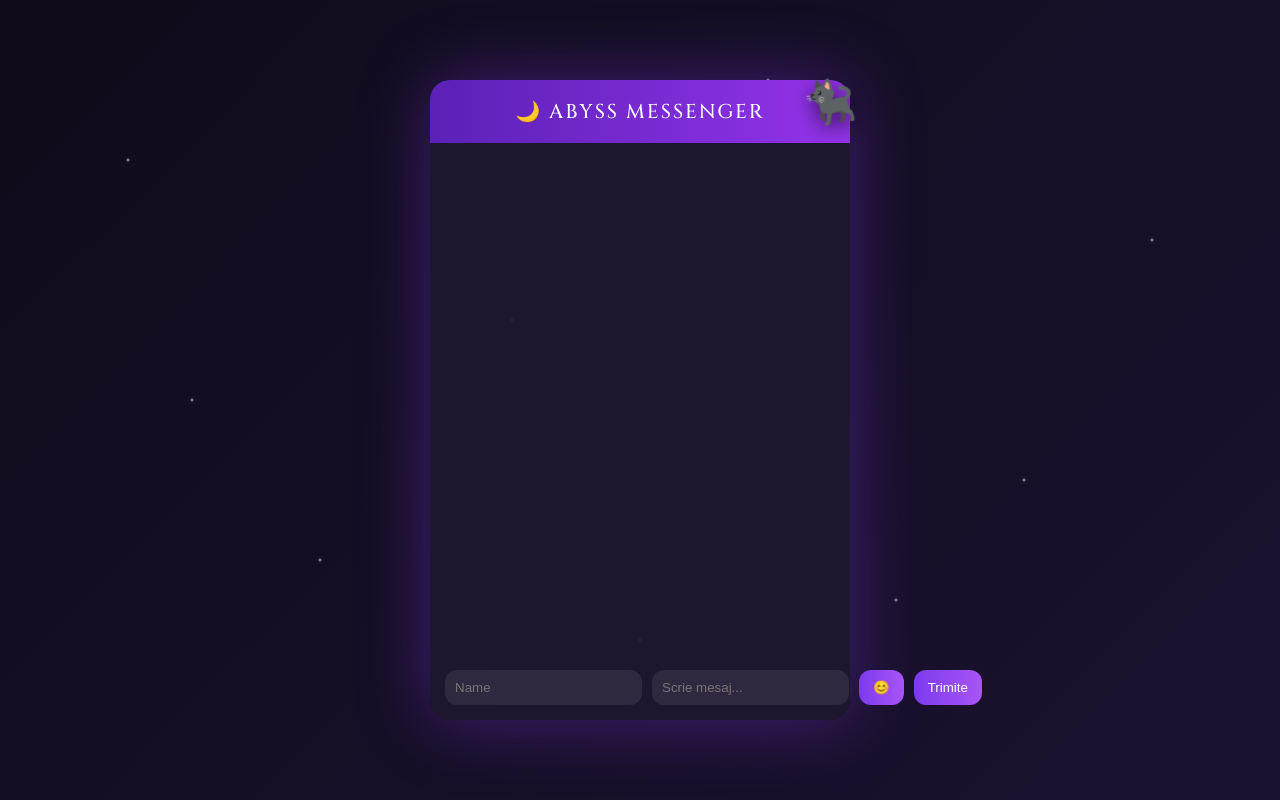
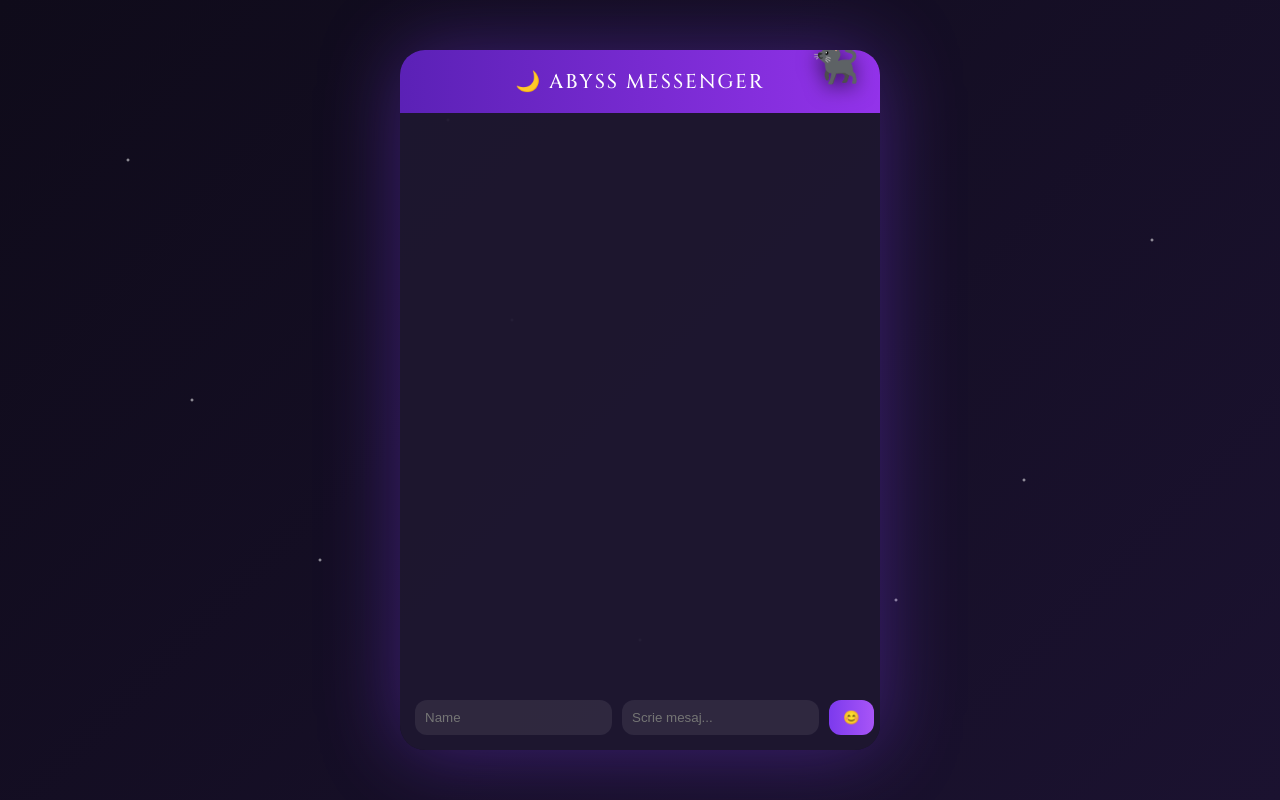
Before and after one commit to madalinastanciu123-ux/abyss-messenger, a website: page index.html in a window 1280 px wide. Drawn offline with nearby package versions, Linux system fonts and the light colour scheme; no server answers.

Commit message:
Update index.html

```diff
--- a/index.html
+++ b/index.html
@@ -2,26 +2,27 @@
 <html>
 <head>
 <meta charset="UTF-8">
-<title>🌙 Abyss Messenger</title>
+<title>🖤 Abyss Messenger</title>
 <link rel="icon" type="image/png" href="favicon.png">
+
 <link href="https://fonts.googleapis.com/css2?family=Cinzel:wght@500&family=Poppins:wght@300;400;500&display=swap" rel="stylesheet">
 
 <style>
-body {
-    margin: 0;
-    height: 100vh;
-    display: flex;
-    justify-content: center;
-    align-items: center;
-    background: linear-gradient(135deg,#0f0b1a,#1b1230);
-    font-family: 'Poppins', sans-serif;
+body{
+    margin:0;
+    min-height:100vh;
+    display:flex;
+    justify-content:center;
+    align-items:center;
+    background:linear-gradient(135deg,#0f0b1a,#1b1230);
+    font-family:'Poppins',sans-serif;
 }
 
 /* ⭐ STARS */
-body::before {
-    content: "";
-    position: fixed;
-    inset: 0;
+body::before{
+    content:"";
+    position:fixed;
+    inset:0;
     background-image:
         radial-gradient(2px 2px at 10% 20%, white, transparent),
         radial-gradient(2px 2px at 25% 70%, white, transparent),
@@ -33,132 +34,132 @@ body::before {
         radial-gradient(2px 2px at 15% 50%, white, transparent),
         radial-gradient(2px 2px at 70% 75%, white, transparent),
         radial-gradient(2px 2px at 35% 15%, white, transparent);
-    opacity: 0.8;
-    pointer-events: none;
+    opacity:0.8;
+    pointer-events:none;
 }
 
 /* CHAT CARD */
-.chat-card {
-    width: 420px;
-    height: 640px;
-    background: rgba(30,24,48,0.9);
-    border-radius: 20px;
-    display: flex;
-    flex-direction: column;
-    box-shadow: 0 0 70px rgba(124,58,237,0.4);
-    position: relative;
+.chat-card{
+    width:480px;
+    height:90vh;
+    max-height:700px;
+    background:rgba(30,24,48,0.95);
+    border-radius:25px;
+    display:flex;
+    flex-direction:column;
+    box-shadow:0 0 80px rgba(124,58,237,0.4);
+    position:relative;
+    overflow:hidden;
 }
 
-/* 🐈 CAT */
-.cat {
-    position: absolute;
-    top: -10px;
-    right: -5px;
-    font-size: 42px;
-    transform: rotate(-8deg);
-    filter: drop-shadow(0 6px 10px rgba(0,0,0,0.6));
-    z-index: 5;
-    transition: transform 0.2s ease;
+/* 🐈 CAT HEAD (ascuns după card) */
+.cat-head{
+    position:absolute;
+    top:-18px;
+    right:20px;
+    font-size:40px;
+    z-index:5;
+    filter:drop-shadow(0 6px 10px rgba(0,0,0,0.6));
+    transition:0.3s;
 }
 
-.cat:hover {
-    transform: rotate(5deg) scale(1.1);
+.cat-head:hover{
+    transform:translateY(4px);
 }
 
 /* HEADER */
-.chat-header {
-    background: linear-gradient(90deg,#5b21b6,#9333ea);
-    padding: 18px;
-    text-align: center;
-    font-family: 'Cinzel', serif;
-    font-size: 20px;
-    letter-spacing: 2px;
-    color: white;
-    border-radius: 20px 20px 0 0;
+.chat-header{
+    background:linear-gradient(90deg,#5b21b6,#9333ea);
+    padding:18px;
+    text-align:center;
+    font-family:'Cinzel',serif;
+    font-size:20px;
+    letter-spacing:2px;
+    color:white;
 }
 
 /* MESSAGES */
-.messages {
-    flex: 1;
-    padding: 20px;
-    overflow-y: auto;
-    display: flex;
-    flex-direction: column;
-    gap: 14px;
-    scroll-behavior: smooth;
-    -webkit-overflow-scrolling: touch;
+.messages{
+    flex:1;
+    padding:20px;
+    overflow-y:auto;
+    display:flex;
+    flex-direction:column;
+    gap:14px;
+    scroll-behavior:smooth;
+    -webkit-overflow-scrolling:touch;
 }
 
-.message {
-    background: rgba(124,58,237,0.15);
-    padding: 10px 14px;
-    border-radius: 14px;
-    color: white;
-    font-size: 14px;
+.message{
+    background:rgba(124,58,237,0.15);
+    padding:10px 14px;
+    border-radius:14px;
+    color:white;
+    font-size:14px;
 }
 
-.username {
-    font-weight: 500;
-    color: #c084fc;
-    font-size: 13px;
-    margin-bottom: 4px;
+.username{
+    font-weight:500;
+    color:#c084fc;
+    font-size:13px;
+    margin-bottom:4px;
 }
 
-/* INPUT AREA */
-.input-area {
-    display: flex;
-    gap: 10px;
-    padding: 15px;
+/* INPUT */
+.input-area{
+    display:flex;
+    gap:10px;
+    padding:15px;
 }
 
-input {
-    flex: 1;
-    padding: 10px;
-    border-radius: 12px;
-    border: none;
-    background: rgba(255,255,255,0.08);
-    color: white;
-    outline: none;
+input{
+    flex:1;
+    padding:10px;
+    border-radius:12px;
+    border:none;
+    background:rgba(255,255,255,0.08);
+    color:white;
+    outline:none;
 }
 
-button {
-    background: linear-gradient(90deg,#7c3aed,#a855f7);
-    border: none;
-    padding: 10px 14px;
-    border-radius: 12px;
-    color: white;
-    cursor: pointer;
-    font-weight: 500;
+button{
+    background:linear-gradient(90deg,#7c3aed,#a855f7);
+    border:none;
+    padding:10px 14px;
+    border-radius:12px;
+    color:white;
+    cursor:pointer;
+    font-weight:500;
 }
 
-button:hover {
-    opacity: 0.9;
+button:hover{
+    opacity:0.9;
 }
 
 /* TYPING */
-.typing {
-    font-size: 12px;
-    color: #a78bfa;
-    padding-left: 20px;
-    padding-bottom: 10px;
+.typing{
+    font-size:12px;
+    color:#a78bfa;
+    padding-left:20px;
+    padding-bottom:8px;
 }
 
 /* EMOJI PANEL */
-.emoji-panel {
-    position: absolute;
-    bottom: 80px;
-    right: 20px;
-    background: rgba(40,30,60,0.95);
-    padding: 10px;
-    border-radius: 12px;
-    display: none;
-    flex-wrap: wrap;
-    gap: 8px;
-    width: 200px;
+.emoji-panel{
+    position:absolute;
+    bottom:85px;
+    right:20px;
+    background:rgba(40,30,60,0.95);
+    padding:10px;
+    border-radius:12px;
+    display:none;
+    flex-wrap:wrap;
+    gap:8px;
+    width:200px;
 }
 
-.emoji-panel span {
-    cursor: pointer;
+.emoji-panel span{
+    cursor:pointer;
 }
 </style>
 </head>
@@ -166,7 +167,8 @@ button:hover {
 <body>
 
 <div class="chat-card">
-    <div class="cat">🐈‍⬛</div>
+
+    <div class="cat-head">🐈‍⬛</div>
 
     <div class="chat-header">🌙 ABYSS MESSENGER</div>
 
@@ -186,6 +188,7 @@ button:hover {
         <span>😈</span><span>🖤</span><span>🔥</span>
         <span>✨</span><span>🥺</span><span>😎</span>
     </div>
+
 </div>
 
 <script src="/socket.io/socket.io.js"></script>
@@ -200,56 +203,53 @@ const emojiPanel = document.getElementById("emojiPanel");
 const typingIndicator = document.getElementById("typingIndicator");
 
 /* SEND */
-function sendMessage() {
-    const message = input.value.trim();
-    const username = usernameInput.value.trim();
+function sendMessage(){
+    const message=input.value.trim();
+    const username=usernameInput.value.trim();
+    if(!message||!username)return;
 
-    if (!message || !username) return;
-
-    socket.emit("send_message", { username, message });
-    input.value = "";
+    socket.emit("send_message",{username,message});
+    input.value="";
 }
 
-sendBtn.onclick = sendMessage;
-
-input.addEventListener("keypress", e => {
-    if (e.key === "Enter") sendMessage();
+sendBtn.onclick=sendMessage;
+input.addEventListener("keypress",e=>{
+    if(e.key==="Enter")sendMessage();
 });
 
 /* RECEIVE */
-socket.on("receive_message", data => {
-    const div = document.createElement("div");
+socket.on("receive_message",data=>{
+    const div=document.createElement("div");
     div.classList.add("message");
-
-    div.innerHTML = `
+    div.innerHTML=`
         <div class="username">${data.username}</div>
         <div>${data.message}</div>
     `;
-
     messages.appendChild(div);
-    messages.scrollTop = messages.scrollHeight;
+    messages.scrollTop=messages.scrollHeight;
 });
 
 /* TYPING */
-input.addEventListener("input", () => {
-    const username = usernameInput.value.trim();
-    if (username) socket.emit("typing", username);
+input.addEventListener("input",()=>{
+    const username=usernameInput.value.trim();
+    if(username)socket.emit("typing",username);
 });
 
-socket.on("user_typing", username => {
-    typingIndicator.textContent = username + " scrie...";
-    setTimeout(() => typingIndicator.textContent = "", 1500);
+socket.on("user_typing",username=>{
+    typingIndicator.textContent=username+" scrie...";
+    setTimeout(()=>typingIndicator.textContent="",1500);
 });
 
 /* EMOJI */
-emojiBtn.onclick = () => {
-    emojiPanel.style.display = emojiPanel.style.display === "flex" ? "none" : "flex";
+emojiBtn.onclick=()=>{
+    emojiPanel.style.display=
+        emojiPanel.style.display==="flex"?"none":"flex";
 };
 
-emojiPanel.querySelectorAll("span").forEach(emoji => {
-    emoji.onclick = () => {
-        input.value += emoji.textContent;
-        emojiPanel.style.display = "none";
+emojiPanel.querySelectorAll("span").forEach(emoji=>{
+    emoji.onclick=()=>{
+        input.value+=emoji.textContent;
+        emojiPanel.style.display="none";
     };
 });
 </script>
```
